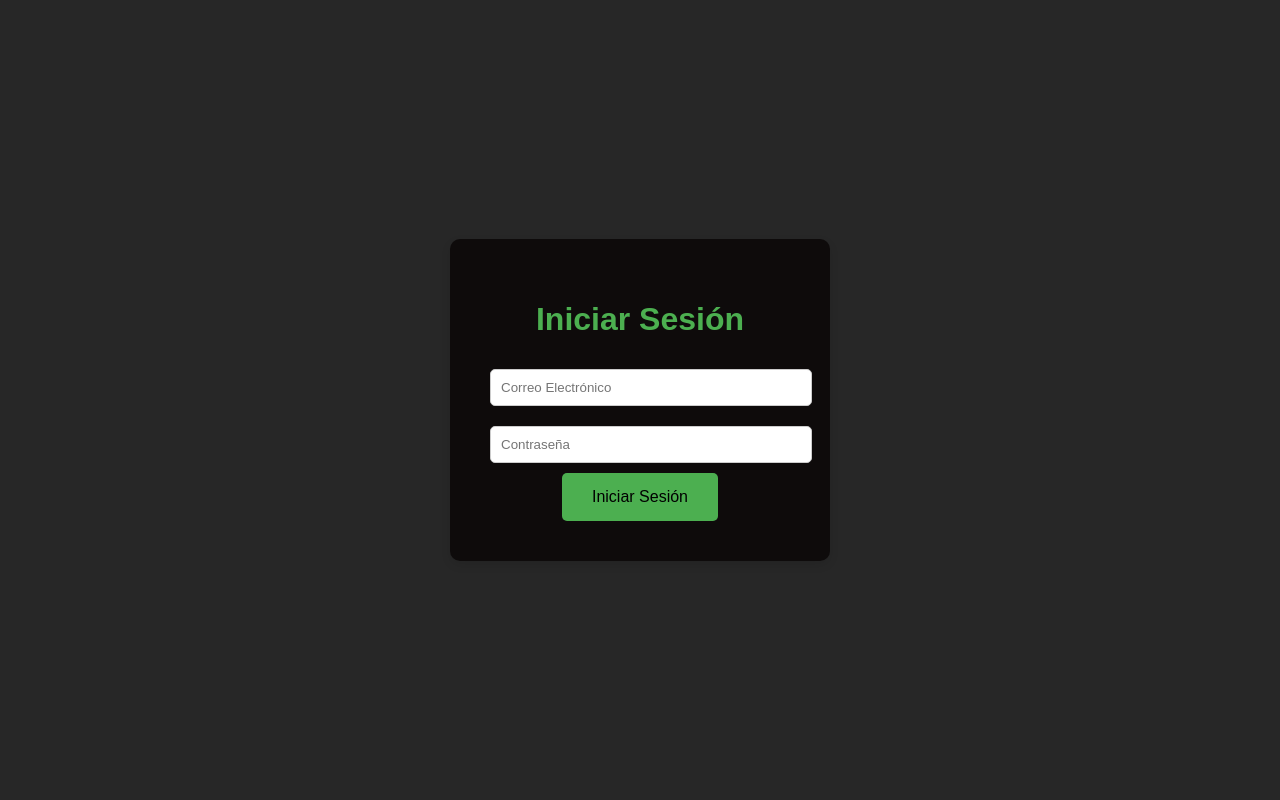
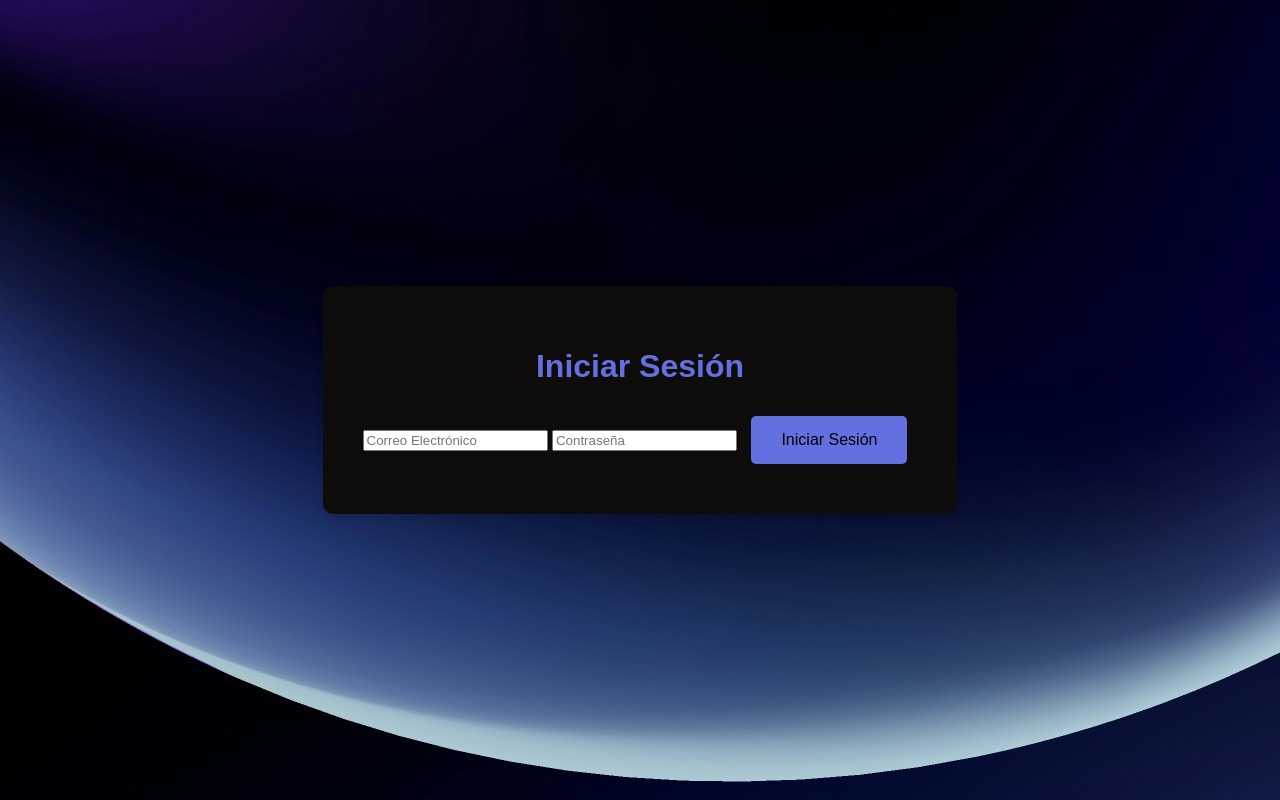
Before and after one commit to ValentinoKvolek/RegisterAndLogin, a plain HTML site: page Pagina/login.html in a window 1280 px wide. Drawn offline with Linux system fonts and the light colour scheme.

Commit message:
edit page and add style.css

```diff
--- a/Pagina/login.html
+++ b/Pagina/login.html
@@ -4,48 +4,7 @@
     <meta charset="UTF-8">
     <meta name="viewport" content="width=device-width, initial-scale=1.0">
     <title>Iniciar Sesión</title>
-    <style>
-        body {
-            font-family: Arial, sans-serif;
-            display: flex;
-            justify-content: center;
-            align-items: center;
-            height: 100vh;
-            margin: 0;
-            background-color: #272727;
-        }
-        .container {
-            text-align: center;
-            background-color: rgb(14, 11, 11);
-            padding: 40px;
-            border-radius: 10px;
-            box-shadow: 0 4px 10px rgba(0, 0, 0, 0.1);
-            width: 300px;
-        }
-        h1 {
-            color: #4CAF50;
-        }
-        input {
-            width: 100%;
-            padding: 10px;
-            margin: 10px 0;
-            border-radius: 5px;
-            border: 1px solid #ccc;
-        }
-        button {
-            background-color: #4CAF50;
-            color: rgb(0, 0, 0);
-            padding: 15px 30px;
-            font-size: 16px;
-            border: none;
-            border-radius: 5px;
-            cursor: pointer;
-            transition: background-color 0.3s;
-        }
-        button:hover {
-            background-color: #45a049;
-        }
-    </style>
+    <link rel="stylesheet" href="style.css">
 </head>
 <body>
 
@@ -57,6 +16,5 @@
             <button type="submit">Iniciar Sesión</button>
         </form>
     </div>
-
 </body>
 </html>
--- /dev/null
+++ b/Pagina/style.css
@@ -0,0 +1,37 @@
+body {
+    font-family: Arial, sans-serif;
+    display: flex;
+    justify-content: center;
+    align-items: center;
+    height: 100vh;
+    margin: 0;
+    background-image: url('imagenes/fondo.jpg');
+    background-color: #272727;
+}
+.container {
+    text-align: center;
+    background-color: rgb(14, 11, 11);
+    padding: 40px;
+    border-radius: 10px;
+    box-shadow: 0 4px 10px rgba(0, 0, 0, 0.1);
+}
+h1 {
+    color: #6470e0;
+}
+button {
+    background-color: #6470e0;
+    color: rgb(0, 0, 0);
+    padding: 15px 30px;
+    font-size: 16px;
+    border: none;
+    border-radius: 5px;
+    margin: 10px;
+    cursor: pointer;
+    transition: background-color 0.3s;
+}
+button:hover {
+    background-color: #2c3bc0;
+}
+.button-container {
+    margin-top: 20px;
+}
```
Also changed, not shown: Pagina/index.html (+1 -39 lines), Pagina/register.html (+1 -42 lines), Pagina/imagenes/fondo.jpg (added).
